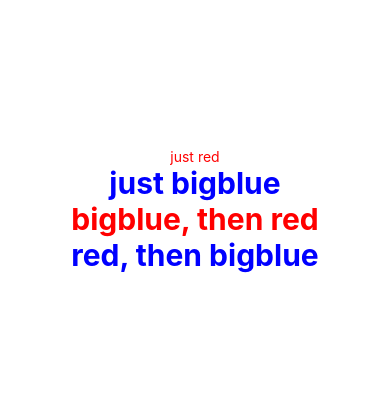
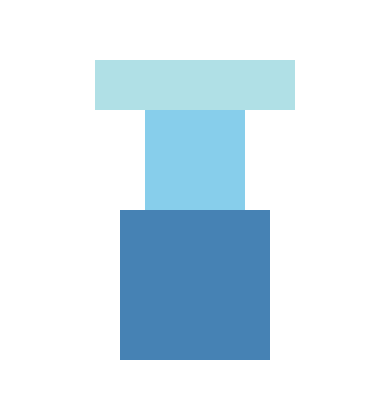
Before and after one commit to SeonHyungJo/React, a React Native app in the folder vreedu-progect/: screen / in a window 390 px wide. Shown: the part 212-610 px from the top of the page. Built offline with nearby package versions, Linux system fonts and the light colour scheme.

Commit message:
update test dimensions1

```diff
--- a/vreedu-progect/App.js
+++ b/vreedu-progect/App.js
@@ -5,10 +5,9 @@
   render() {
     return (
       <View style={styles.container}>
-        <Text style={styles.red}>just red</Text>
-        <Text style={styles.bigblue}>just bigblue</Text>
-        <Text style={[styles.bigblue, styles.red]}>bigblue, then red</Text>
-        <Text style={[styles.red, styles.bigblue]}>red, then bigblue</Text>
+        <View style={{width: 200, height: 50, backgroundColor: 'powderblue'}} />
+        <View style={{width: 100, height: 100, backgroundColor: 'skyblue'}} />
+        <View style={{width: 150, height: 150, backgroundColor: 'steelblue'}} />
       </View>
     );
   }
@@ -21,12 +20,4 @@
     alignItems: 'center',
     justifyContent: 'center',
   },
-  bigblue: {
-    color: 'blue',
-    fontWeight: 'bold',
-    fontSize: 30,
-  },
-  red: {
-    color: 'red',
-  },
 });
```
